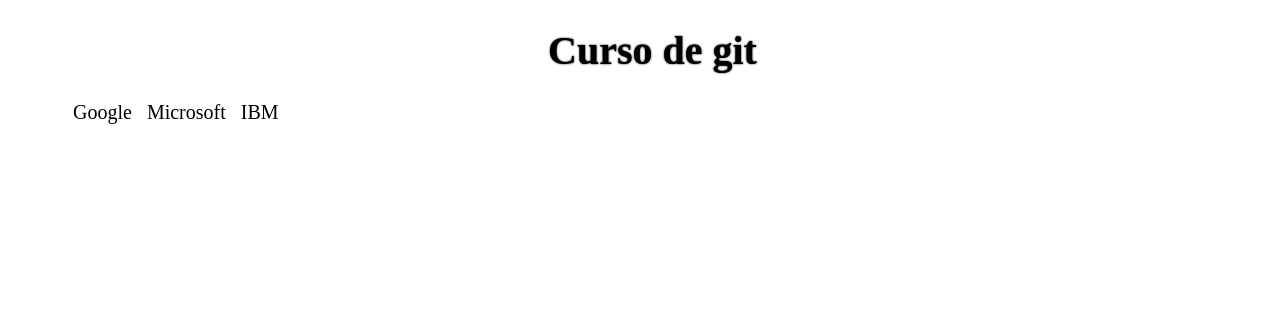
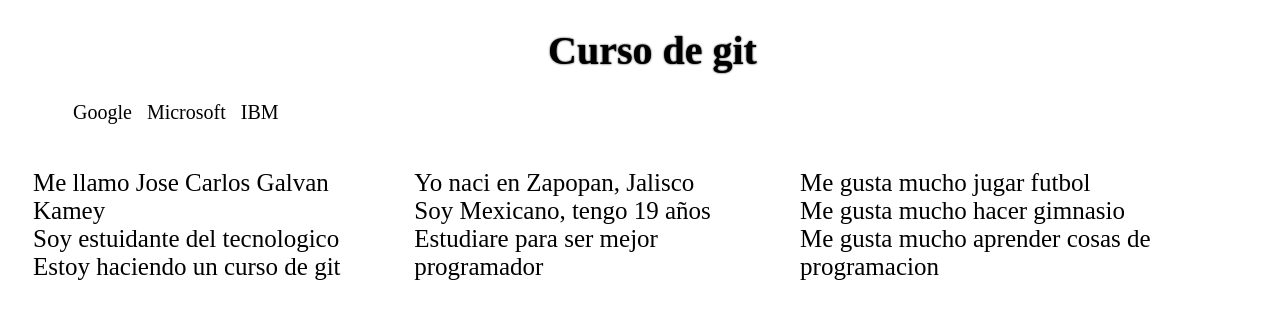
Before and after one commit to Cracklitos-byte/Curso-de-git, a plain HTML site: page index.html in a window 1280 px wide. Drawn offline with Linux system fonts and the light colour scheme.

Commit message:
Creacion de la seccion principal

```diff
--- a/index.html
+++ b/index.html
@@ -18,6 +18,29 @@
         </ul>
       </nav>
     </header>
+    <main>
+      <div class="seccion_principal">
+        <p>
+          Me llamo Jose Carlos Galvan Kamey<br />Soy estuidante del
+          tecnologico<br />
+          Estoy haciendo un curso de git
+        </p>
+      </div>
+      <div class="mi_historia">
+        <p>
+          Yo naci en Zapopan, Jalisco <br />
+          Soy Mexicano, tengo 19 años <br />
+          Estudiare para ser mejor programador
+        </p>
+      </div>
+      <div class="hobbies">
+        <p>
+          Me gusta mucho jugar futbol <br />
+          Me gusta mucho hacer gimnasio <br />
+          Me gusta mucho aprender cosas de programacion
+        </p>
+      </div>
+    </main>
     <script src="app.js"></script>
   </body>
 </html>
--- a/style.css
+++ b/style.css
@@ -13,3 +13,14 @@
   display: inline-block;
   margin-right: 10px;
 }
+
+main {
+  display: flex;
+}
+
+.seccion_principal,
+.mi_historia,
+.hobbies {
+  font-size: 25px;
+  margin-left: 25px;
+}
```
